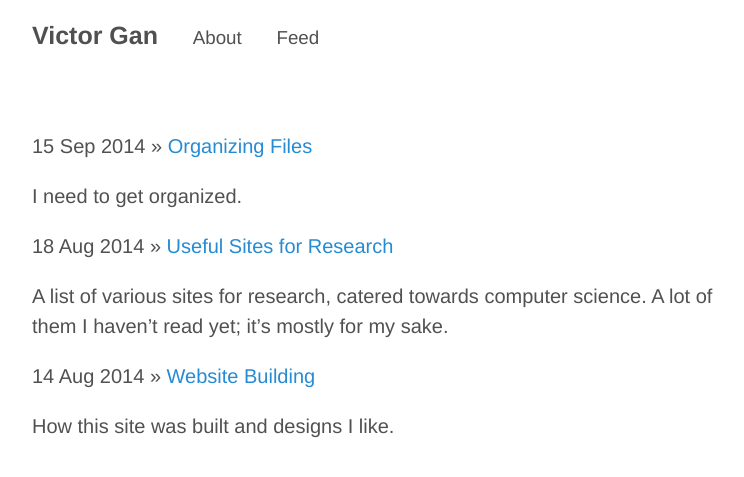
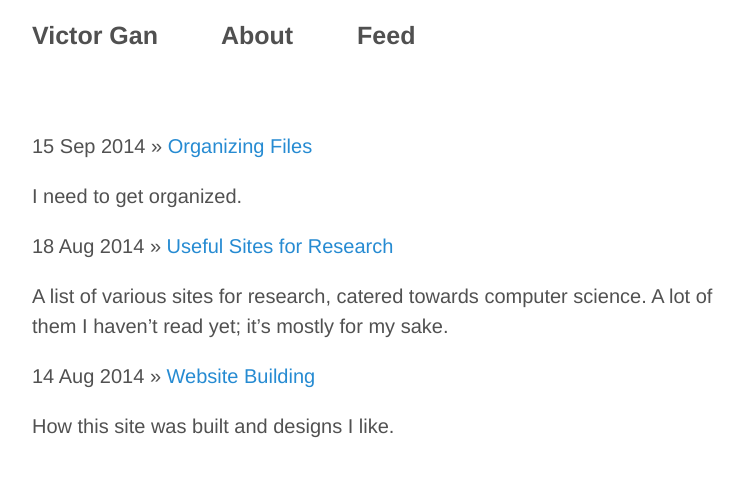
Before and after one commit to victorgan/victorgan.github.io, a Jekyll site: the page built from index.md, in a window 1280 px wide. Shown: the top 477 px of the page, without its empty margins (248-992 px from the left). Built offline with Jekyll 4.4.1, drawn with Linux system fonts in a browser that asks for light colours.

Commit message:
header font size change

```diff
--- a/_includes/nav.html
+++ b/_includes/nav.html
@@ -1,10 +1,10 @@
 <nav class="masthead">
 <h3 class="masthead-title">
-<a href="/" title="Home">{{ site.title }}</a>
+    <a href="/" title="Home">{{ site.title }}</a>
 
-{% for page in site.pages_list %}
-  &nbsp;&nbsp;&nbsp;
-  <small><a href="{{ page[1]  }}">{{ page[0] }}</a></small>
-{% endfor %}
+    {% for page in site.pages_list %}
+      &emsp;&emsp;
+      <a href="{{ page[1]  }}">{{ page[0] }}</a>
+    {% endfor %}
 </h3>
 </nav>
```
